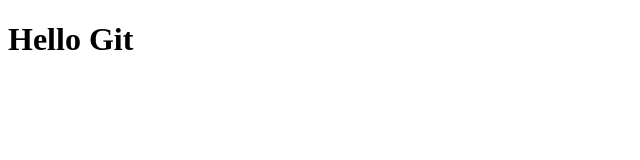
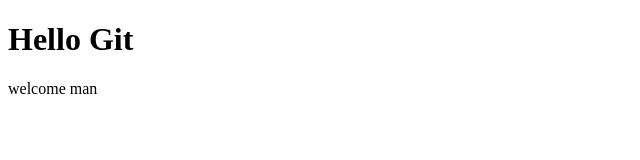
Before and after one commit to venhatesh951/HelloWorld, a plain HTML site: page index.html in a window 1280 px wide. Shown: the whole page, without its empty margins (0-640 px from the left). Drawn offline with Linux system fonts and the light colour scheme.

Commit message:
Add welcome Invite

```diff
--- a/index.html
+++ b/index.html
@@ -7,5 +7,6 @@
   </head>
   <body>
     <h1>Hello Git</h1>
+    <p>welcome man</p>
   </body>
 </html>
```
